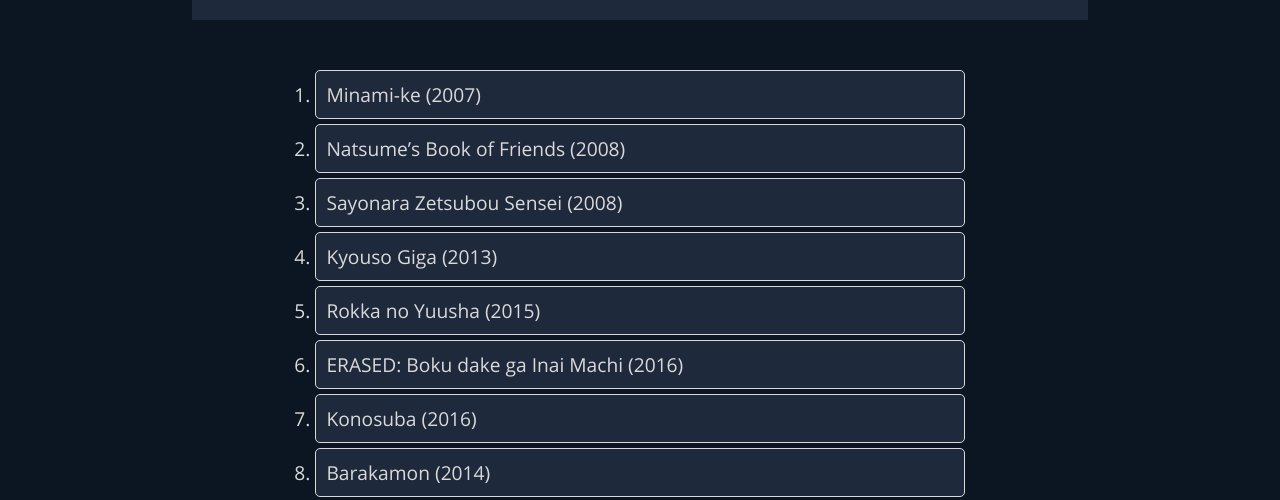
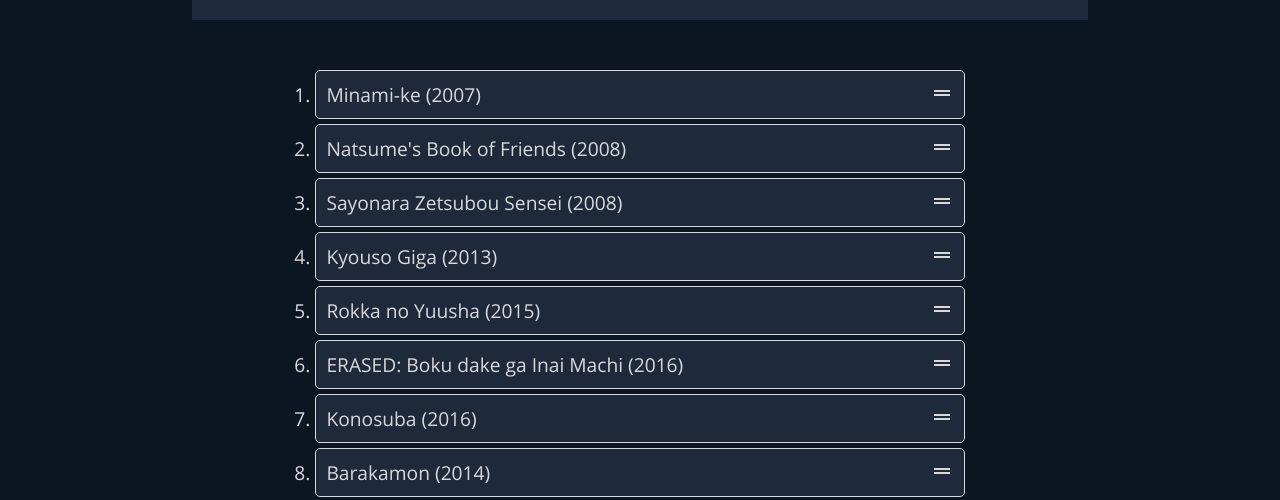
Before and after one commit to SondreElg/Webtek2020, a React (Create React App) app in the folder animentnu/: page /voting in a window 1280 px wide. Shown: the part 437-937 px from the top of the page. Built offline with nearby package versions, Linux system fonts and the light colour scheme.

Commit message:
Voting now uses a dedicated drag and drop library instead of the builtin html5 one

```diff
--- a/animentnu/package.json
+++ b/animentnu/package.json
@@ -3,15 +3,19 @@
   "version": "0.1.0",
   "private": true,
   "dependencies": {
+    "@material-ui/core": "^4.11.2",
+    "@material-ui/icons": "^4.11.2",
     "@testing-library/jest-dom": "^5.11.6",
     "@testing-library/react": "^11.2.2",
     "@testing-library/user-event": "^12.6.0",
+    "array-move": "^3.0.1",
     "eslint-plugin-prettier": "^3.3.0",
     "prettier": "^2.2.1",
     "react": "^17.0.1",
     "react-dom": "^17.0.1",
     "react-router-dom": "^5.2.0",
     "react-scripts": "4.0.1",
+    "react-sortable-hoc": "^1.11.0",
     "web-vitals": "^0.2.4"
   },
   "scripts": {
--- a/animentnu/src/css/voting.css
+++ b/animentnu/src/css/voting.css
@@ -4,9 +4,10 @@
 
 .voting_container {
     padding: 0;
+    user-select: none;
 }
 
-.voting_container > li {
+.voting_item {
     width: 70%;
     margin: 5px auto;
     padding: 10px;
@@ -17,6 +18,10 @@
     cursor: move;
 }
 
-li:active {
-    opacity: 0.7;
+.voting_drag_indicator {
+    float: right;
 }
+
+.voting_item_dragged {
+    opacity: 0.8;
+}
--- a/animentnu/src/pages/Voting.js
+++ b/animentnu/src/pages/Voting.js
@@ -1,6 +1,48 @@
+import {
+    SortableContainer,
+    SortableElement,
+    SortableHandle,
+} from "react-sortable-hoc";
+import arrayMove from "array-move";
 import NavBar from "../components/navbar";
+import DragHandleIcon from "@material-ui/icons/DragHandle";
+import { useState } from "react";
+
+const DragHandle = SortableHandle(() => <DragHandleIcon />);
+const VotingContainer = SortableContainer(({ children }) => {
+    return <ol className="voting_container">{children}</ol>;
+});
+const VotingElement = SortableElement(({ value }) => {
+    return (
+        <li className="voting_item">
+            {value}
+            <div class="voting_drag_indicator">
+                <DragHandle />
+            </div>
+        </li>
+    );
+});
 
 function PageVoting() {
+    const [anime, setAnimeOrder] = useState([
+        "Minami-ke (2007)",
+        "Natsume's Book of Friends (2008)",
+        "Sayonara Zetsubou Sensei (2008)",
+        "Kyouso Giga (2013)",
+        "Rokka no Yuusha (2015)",
+        "ERASED: Boku dake ga Inai Machi (2016)",
+        "Konosuba (2016)",
+        "Barakamon (2014)",
+        "Overlord (2015)",
+        "The Devil is a Part Timer (2013)",
+        "Kino no Tabi: The Beautiful World (2003)",
+        "Terror in Resonance (2014)",
+    ]);
+
+    const onSortEnd = ({ oldIndex, newIndex }) => {
+        setAnimeOrder(arrayMove(anime, oldIndex, newIndex));
+    };
+
     return (
         <>
             <NavBar />
@@ -29,24 +71,25 @@
                         </p>
                     </div>
 
-                    <div class="voting_wrapper">
-                        <ul class="voting_container">
-                            <li>Minami-ke (2007)</li>
-                            <li>Natsume’s Book of Friends (2008)</li>
-                            <li>Sayonara Zetsubou Sensei (2008)</li>
-                            <li>Kyouso Giga (2013)</li>
-                            <li>Rokka no Yuusha (2015)</li>
-                            <li>ERASED: Boku dake ga Inai Machi (2016)</li>
-                            <li>Konosuba (2016)</li>
-                            <li>Barakamon (2014)</li>
-                            <li>Overlord (2015)</li>
-                            <li>The Devil is a Part Timer (2013)</li>
-                            <li>Kino no Tabi: The Beautiful World (2003)</li>
-                            <li>Terror in Resonance (2014)</li>
-                        </ul>
-                        <div class="button_container">
+                    <div className="voting_wrapper">
+                        <VotingContainer
+                            onSortEnd={onSortEnd}
+                            helperClass={"voting_item_dragged"}
+                        >
+                            {anime.map((value, index) => {
+                                return (
+                                    <VotingElement
+                                        key={index}
+                                        index={index}
+                                        value={value}
+                                    />
+                                );
+                            })}
+                        </VotingContainer>
+
+                        <div className="button_container">
                             <button
-                                class="button"
+                                className="button"
                                 type="button"
                                 onClick="clicked_button()"
                             >
@@ -56,8 +99,6 @@
                     </div>
                 </section>
             </div>
-
-            <script src="scripts/voting.js"></script>
         </>
     );
 }
```
Also changed, not shown: 1 other file (tests, documents, lock files or other folders).
